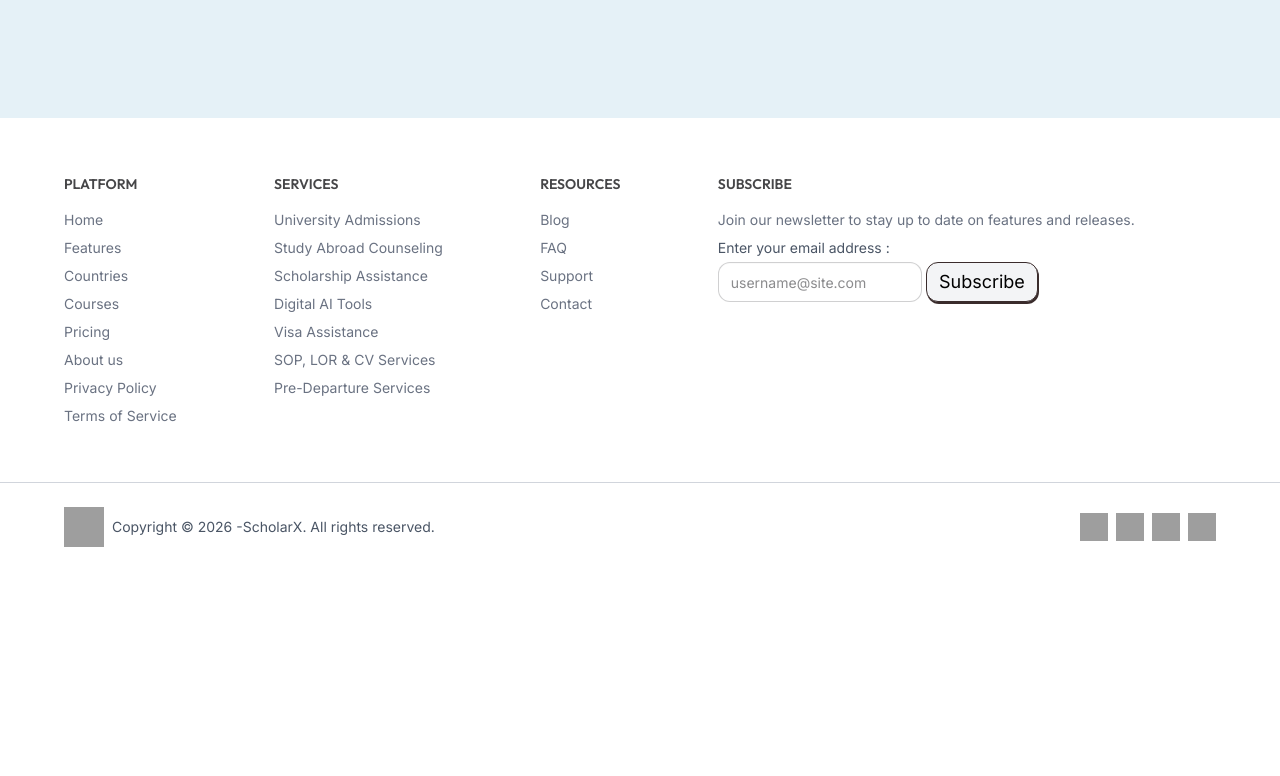
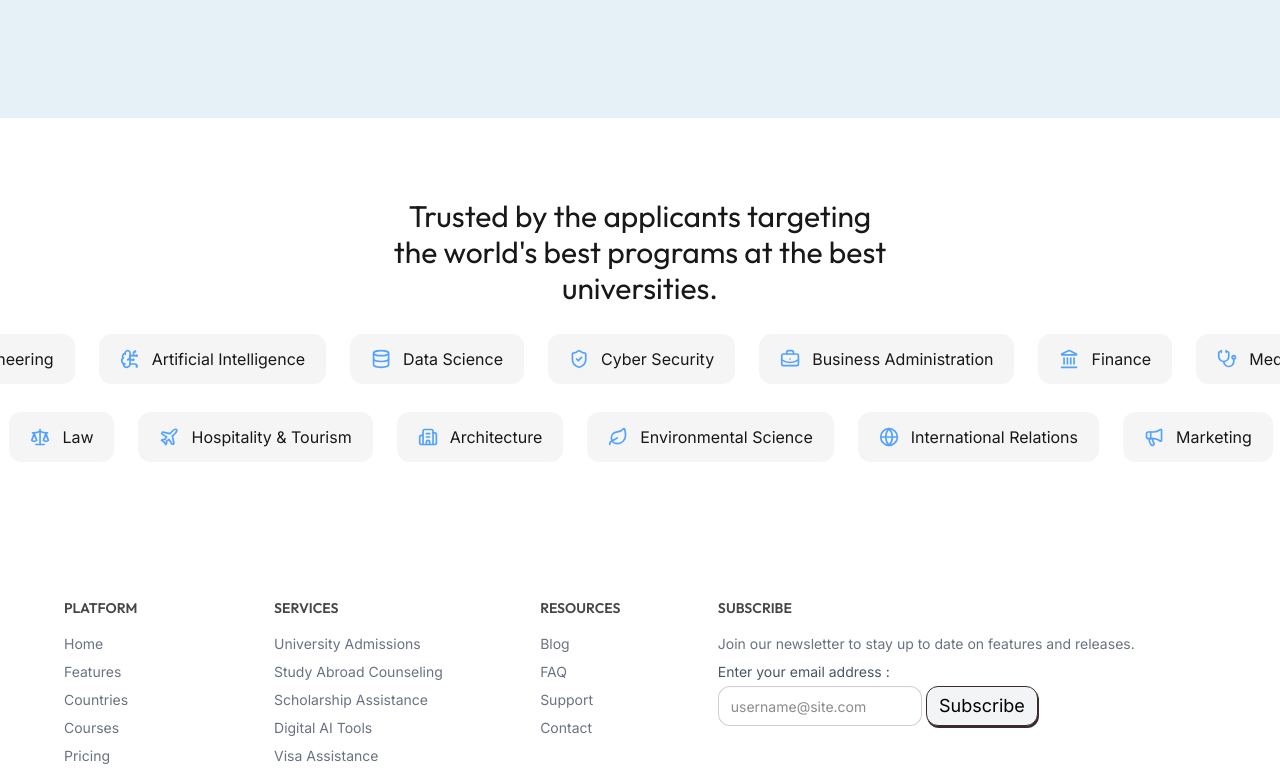
Before and after one commit to ANONTO96/ScholarX--Explainable-AI-based-Scholarship-Guidance-and-Eligibility-Analysis-System, a React (Vite) app in the folder frontend/: page / in a window 1280 px wide. Shown: the part 1021-1797 px from the top of the page. Before the commit the page ends 1608 px from the top, so only its background shows below. Built offline with nearby package versions, Linux system fonts and the light colour scheme; grey boxes are pictures that could not be loaded.

Commit message:
feat: SubMarquee section added with reusable component

```diff
--- a/frontend/package.json
+++ b/frontend/package.json
@@ -15,6 +15,7 @@
     "lucide-react": "^1.24.0",
     "react": "^19.2.7",
     "react-dom": "^19.2.7",
+    "react-hot-toast": "^2.6.0",
     "react-icons": "^5.7.0",
     "react-router": "^7.18.1",
     "tailwindcss": "^4.3.2"
--- a/frontend/src/components/Footer.jsx
+++ b/frontend/src/components/Footer.jsx
@@ -60,7 +60,7 @@ const Footer = () => {
     <img className="w-10 h-10" src="https://img.icons8.com/?size=100&id=sN8OKT5sSTJM&format=png&color=000000" alt="logo" />
     <p className="text-gray-600">Copyright © {new Date().getFullYear()} -ScholarX. All rights reserved.</p>
   </aside>
-  <nav className="grid-flow-col gap-2 md:place-self-center md:justify-self-end">
+  <nav className="grid-flow-col gap-2 place-self-center md:justify-self-end">
     <a>
       <img className="w-7 h-7" src="https://img.icons8.com/?size=100&id=59780&format=png&color=000000" alt="Facebook" />
     </a>
--- a/frontend/src/components/Hero.jsx
+++ b/frontend/src/components/Hero.jsx
@@ -2,7 +2,7 @@ import heroImg1 from "../assets/hero1.png"
 
 const Hero = () => {
     return (
-        <div className="my-26">
+        <div className="my-26 w-[90%] mx-auto">
         <div className=" flex flex-col gap-5 items-start justify-center w-[96%] max-w-210 text-center mx-auto px-5 sm:px-10 lg:px-20">
             <h1 className="text-5xl sm:text-6xl lg:text-7xl font-semibold">Find the scholarship that fits your future</h1>
             <p className="text-gray-600">We aggregate global opportunities from Erasmus+ to DAAD and analyze your profile against them. Then we build your personal roadmap to a funded education.</p>
--- a/frontend/src/components/Navbar.jsx
+++ b/frontend/src/components/Navbar.jsx
@@ -8,7 +8,7 @@ const Navbar = () => {
     const [isOpen, setIsOpen] = useState(false);
     return (
         <>
-            <div className="flex py-2 items-center justify-between">
+            <div className="flex w-full lg:w-[90%] mx-auto py-2 items-center justify-between">
                 {/* logo and name */}
                 <div className="">
                     <NavLink to="/" className="btn btn-ghost font-semibold text-2xl">
--- /dev/null
+++ b/frontend/src/components/ReusableComp/MarqueeRow.jsx
@@ -0,0 +1,21 @@
+const MarqueeRow = ({ items, reverse = false }) => (
+  <div className="overflow-hidden">
+    <div className={`marquee-content ${reverse ? "reverse" : ""}`}>
+      {items.map((subject, index) => {
+        const Icon = subject.icon;
+
+        return (
+          <div
+            key={index}
+            className="flex items-center gap-3 mx-3 px-5 py-3 rounded-xl border border-neutral-100 bg-neutral-100 whitespace-nowrap"
+          >
+            <Icon className="w-5 h-5 text-blue-400" />
+            <span>{subject.name}</span>
+          </div>
+        );
+      })}
+    </div>
+  </div>
+);
+
+export default MarqueeRow;
--- /dev/null
+++ b/frontend/src/components/SubMarquee.jsx
@@ -0,0 +1,58 @@
+import MarqueeRow from "../components/ReusableComp/MarqueeRow";
+import {
+    GraduationCap,
+    BrainCircuit,
+    ShieldCheck,
+    Database,
+    BriefcaseBusiness,
+    Landmark,
+    Stethoscope,
+    Building2,
+    Globe,
+    Megaphone,
+    Cog,
+    Laptop,
+    Leaf,
+    Scale,
+    Plane,
+} from "lucide-react";
+
+const subjects = [
+    { name: "Computer Science", icon: Laptop },
+    { name: "Software Engineering", icon: Cog },
+    { name: "Artificial Intelligence", icon: BrainCircuit },
+    { name: "Data Science", icon: Database },
+    { name: "Cyber Security", icon: ShieldCheck },
+    { name: "Business Administration", icon: BriefcaseBusiness },
+    { name: "Finance", icon: Landmark },
+    { name: "Medicine", icon: Stethoscope },
+    { name: "Architecture", icon: Building2 },
+    { name: "Environmental Science", icon: Leaf },
+    { name: "International Relations", icon: Globe },
+    { name: "Marketing", icon: Megaphone },
+    { name: "Education", icon: GraduationCap },
+    { name: "Psychology", icon: BrainCircuit },
+    { name: "Law", icon: Scale },
+    { name: "Hospitality & Tourism", icon: Plane },
+];
+
+const SubMarquee = () => {
+    // Split the subjects into two rows
+    const firstRow = subjects.slice(0, Math.ceil(subjects.length / 2));
+    const secondRow = subjects.slice(Math.ceil(subjects.length / 2));
+    // Duplicate the items in each row to create a seamless scrolling effect
+    const firstRowItems = [...firstRow, ...firstRow];
+    const secondRowItems = [...secondRow, ...secondRow];
+
+    return (
+        <section className="py-10 sm:py-20 bg-white space-y-5 sm:space-y-7">
+            <h1 className="text-xl sm:text-2xl xl:text-3xl text-center w-[90%] md:w-[65%] xl:w-[40%] mx-auto">
+                Trusted by the applicants targeting the world's best programs at the best universities.
+            </h1>
+            <MarqueeRow items={firstRowItems} />
+            <MarqueeRow items={secondRowItems} reverse />
+        </section>
+    );
+};
+
+export default SubMarquee;
--- a/frontend/src/index.css
+++ b/frontend/src/index.css
@@ -1,6 +1,7 @@
 @import "tailwindcss";
 @plugin "daisyui";
 
+/* for fonts */
 body {
   font-family: "Inter", sans-serif;
 }
@@ -13,3 +14,28 @@ h5,
 h6 {
   font-family: "Outfit", sans-serif;
 }
+
+/* for marquee */
+.marquee-content {
+  display: flex;
+  width: max-content;
+  animation: marquee 25s linear infinite;
+}
+
+.marquee-content.reverse {
+  animation-direction: reverse;
+}
+
+.marquee-content:hover {
+  animation-play-state: paused;
+}
+
+@keyframes marquee {
+  from {
+    transform: translateX(0);
+  }
+
+  to {
+    transform: translateX(-50%);
+  }
+}
--- a/frontend/src/pages/Home.jsx
+++ b/frontend/src/pages/Home.jsx
@@ -1,9 +1,11 @@
 import Hero from "../components/Hero";
+import SubMarquee from "../components/SubMarquee";
 
 const Home = () => {
     return (
         <div>
         <Hero></Hero>
+        <SubMarquee></SubMarquee>
         </div>
     );
 };
--- a/frontend/src/pages/Root.jsx
+++ b/frontend/src/pages/Root.jsx
@@ -6,10 +6,8 @@ import Footer from "../components/Footer";
 const Root = () => {
     return (
         <div className="bg-[#E5F1F7]">
-        <div className="md:w-[90%] mx-auto">
             <Navbar></Navbar>
             <Outlet></Outlet>
-        </div>
         <Footer></Footer>
         </div>
     );
```
Also changed, not shown: 1 other file (tests, documents, lock files or other folders).
